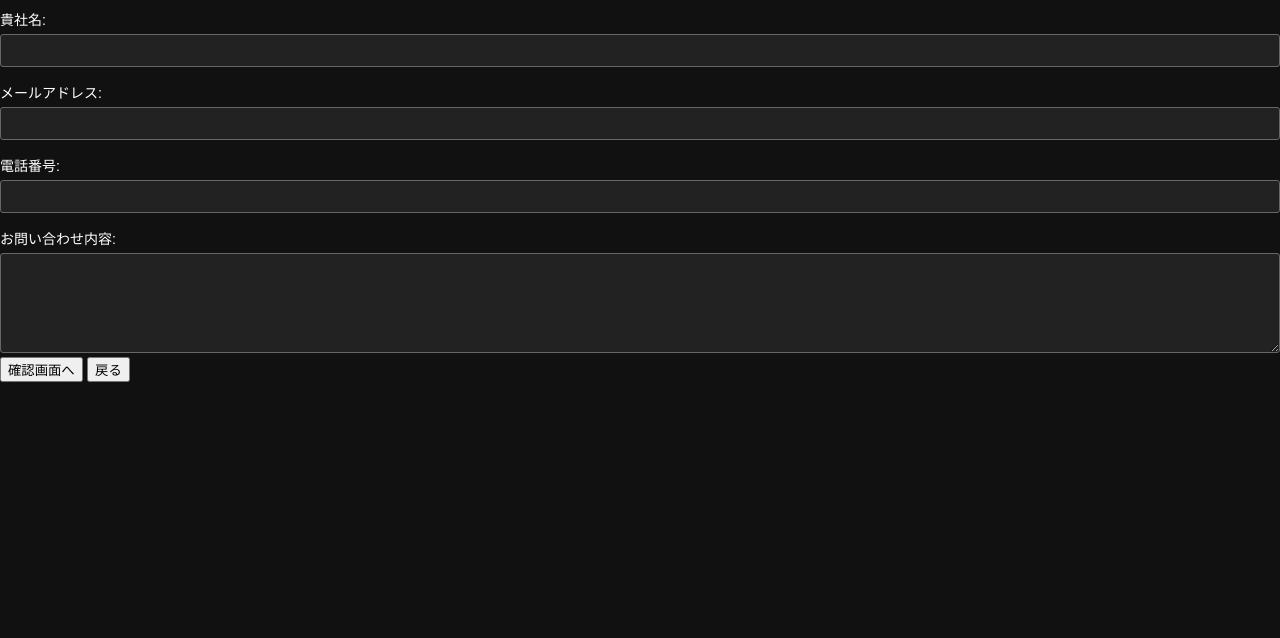
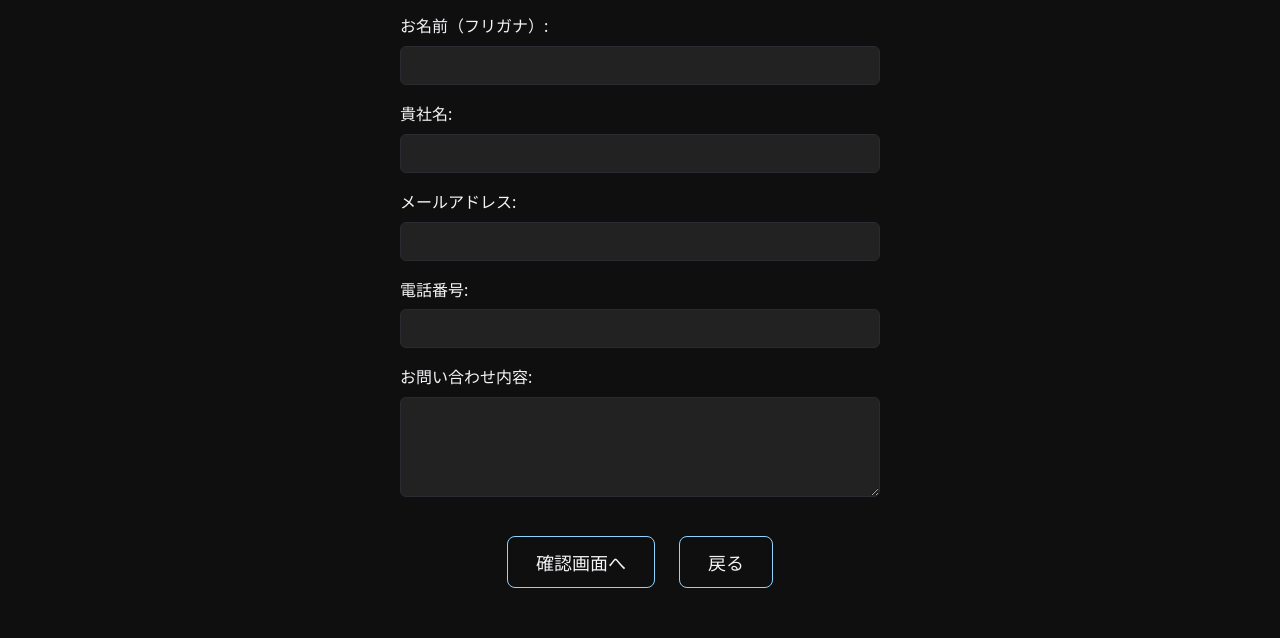
Before and after one commit to auratechcom-hub/auratech-web, a plain HTML site: page input.html in a window 1280 px wide. Shown: the part 526-1164 px from the top of the page. Before the commit the page ends 908 px from the top, so only its background shows below. Drawn offline with Linux system fonts and the light colour scheme.

Commit message:
Add files via upload

```diff
--- a/input.html
+++ b/input.html
@@ -5,14 +5,23 @@
   <meta name="viewport" content="width=device-width, initial-scale=1.0">
   <title>お問い合わせフォーム</title>
   <style>
+    :root {
+      --bg: #0f0f10;
+      --text: #f5f5f7;
+      --accent: #8fd3ff;
+      --line: #2a2b30;
+    }
+
     body {
-      font-family: sans-serif;
-      background-color: #111111;
-      color: #fff;
+      font-family: system-ui, -apple-system, Segoe UI, Roboto, "Noto Sans JP", "Hiragino Kaku Gothic ProN", Meiryo, sans-serif;
+      background-color: var(--bg);
+      color: var(--text);
       margin: 0;
       padding: 0;
+      line-height: 1.8;
     }
 
+    /* ===== ヘッダー画像 ===== */
     .header-image {
       position: relative;
       width: 100%;
@@ -40,6 +49,7 @@
       font-size: 16px;
     }
 
+    /* ===== フォーム本体 ===== */
     .form-container {
       width: 480px;
       margin: 40px auto;
@@ -49,27 +59,27 @@
     label {
       display: block;
       margin-top: 15px;
-      font-size: 14px;
+      font-size: 16px;
     }
 
     .required {
-      color: #ff6b6b; /* 優しい赤 */
+      color: #ff6b6b;
       font-size: 12px;
       margin-left: 5px;
     }
-
 
     input[type="text"],
     input[type="email"],
     textarea {
       width: 100%;
-      padding: 8px;
+      padding: 10px;
       margin-top: 5px;
       box-sizing: border-box;
-      border: 1px solid #666;
-      border-radius: 3px;
+      border: 1px solid var(--line);
+      border-radius: 6px;
       background-color: #222;
-      color: #fff;
+      color: var(--text);
+      font-size: 15px;
     }
 
     textarea {
@@ -77,19 +87,40 @@
       resize: vertical;
     }
 
-    .submit-button {
-      margin-top: 20px;
-      padding: 10px 20px;
-      background-color: #b8860b;
-      color: #fff;
-      border: none;
-      border-radius: 3px;
-      font-size: 14px;
-      cursor: pointer;
+    /* ===== ボタン（共通） ===== */
+    .form-buttons {
+      text-align: center;
+      margin-top: 30px;
     }
 
-    .submit-button:hover {
-      background-color: #a07409;
+    .form-buttons button {
+      display: inline-block;
+      padding: 12px 28px;
+      background-color: transparent;
+      border: 1px solid var(--accent);
+      color: var(--text);
+      font-size: 18px;
+      border-radius: 8px;
+      cursor: pointer;
+      text-decoration: none;
+      transition: all 0.25s ease;
+      margin: 0 10px;
+    }
+
+    .form-buttons button:hover {
+      background-color: var(--accent);
+      color: #000;
+    }
+
+    /* ===== スマホ対応 ===== */
+    @media (max-width: 768px) {
+      .form-container {
+        width: 90%;
+      }
+      .form-buttons button {
+        width: 100%;
+        margin-top: 10px;
+      }
     }
   </style>
 </head>
@@ -104,7 +135,7 @@
   </div>
 
   <!-- フォーム本体 -->
-<body>
+  <div class="form-container">
     <h1>お問い合わせフォーム</h1>
     <form id="contactForm">
       <div>
@@ -112,11 +143,11 @@
         <input type="text" id="name" name="name" required>
       </div>
       <div>
-            <label for="name">お名前（フリガナ）:</label>
+        <label for="furigana">お名前（フリガナ）:</label>
         <input type="text" id="furigana" name="furigana" required>
       </div>
       <div>
-            <label for="name">貴社名:</label>
+        <label for="company">貴社名:</label>
         <input type="text" id="company" name="company" required>
       </div>
       <div>
@@ -124,23 +155,22 @@
         <input type="email" id="email" name="email" required>
       </div>
       <div>
-            <label for="email">電話番号:</label>
+        <label for="phone">電話番号:</label>
         <input type="text" id="phone" name="phone" required>
       </div>
       <div>
         <label for="message">お問い合わせ内容:</label>
         <textarea id="message" name="message" rows="5" required></textarea>
       </div>
+
+      <!-- ボタン -->
+      <div class="form-buttons">
         <button type="submit">確認画面へ</button>
-        <button type="button" class="back-button" onclick="history.back()">戻る</button>
+        <button type="button" onclick="history.back()">戻る</button>
+      </div>
     </form>
+  </div>
 
   <script src="input.js"></script>
 </body>
-
-
-
-  <script src="input.js"></script>
-
-</body>
 </html>
```
Lines whose indentation alone changed are shown as unchanged.
